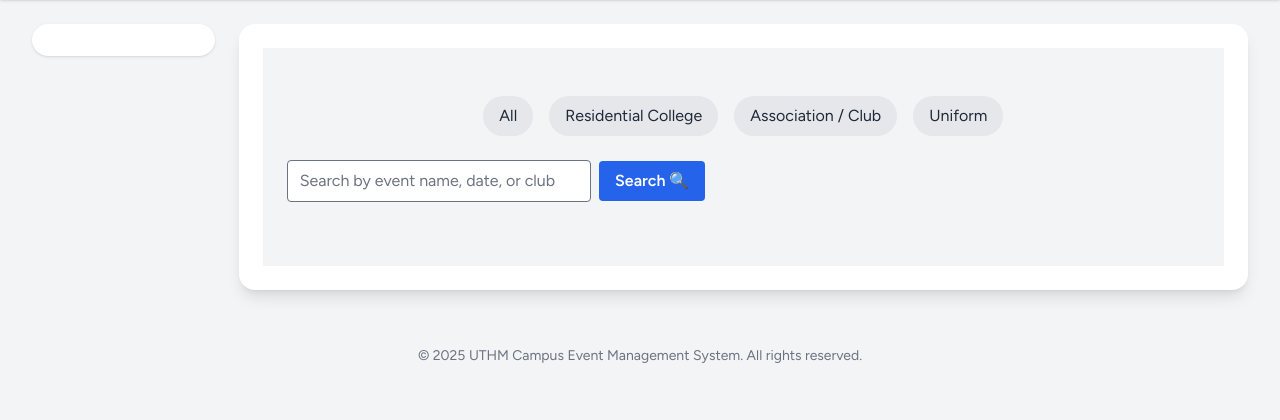
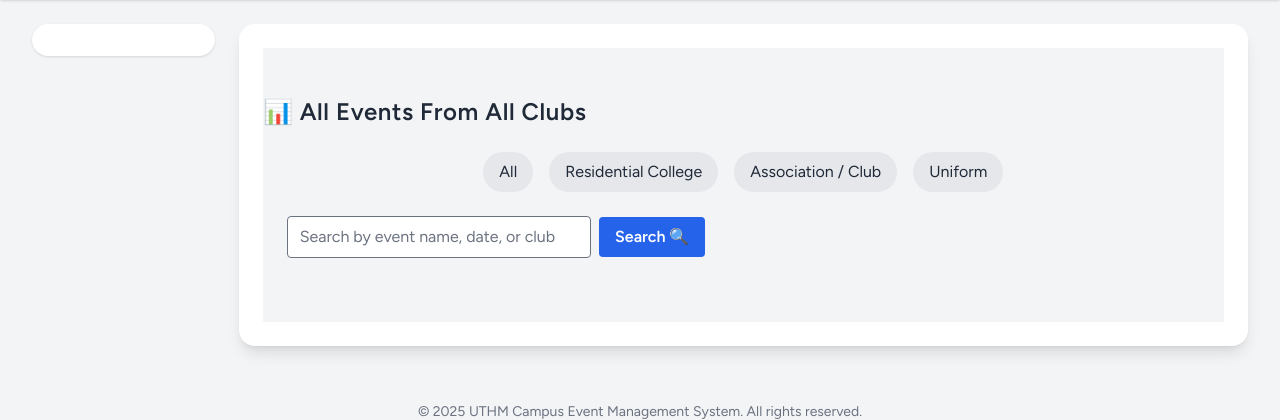
Before and after one commit to efnasyh/room-reservation-system, a Laravel app: page /club_associations in a window 1280 px wide. Shown: the part 161-581 px from the top of the page. Run offline with Laravel 12, Linux system fonts and the light colour scheme; data that the repository does not hold is empty; style sheets or scripts are compiled from the project's sources.

Commit message:
update tajuk club page

```diff
--- a/resources/views/club_associations/index.blade.php
+++ b/resources/views/club_associations/index.blade.php
@@ -6,6 +6,13 @@
     </x-slot>
 
     <div class="py-12 bg-gray-100">
+            <div class="flex flex-col sm:flex-row justify-between items-center gap-4">
+                        <h3 class="text-2xl font-bold text-gray-800 tracking-wide">
+                            📊 All Events From All Clubs
+                        </h3>
+</div>
+<div class="mt-6"></div>
+
         <div class="w-full px-6 mx-auto">
 
             <!-- Filter Buttons -->
```
